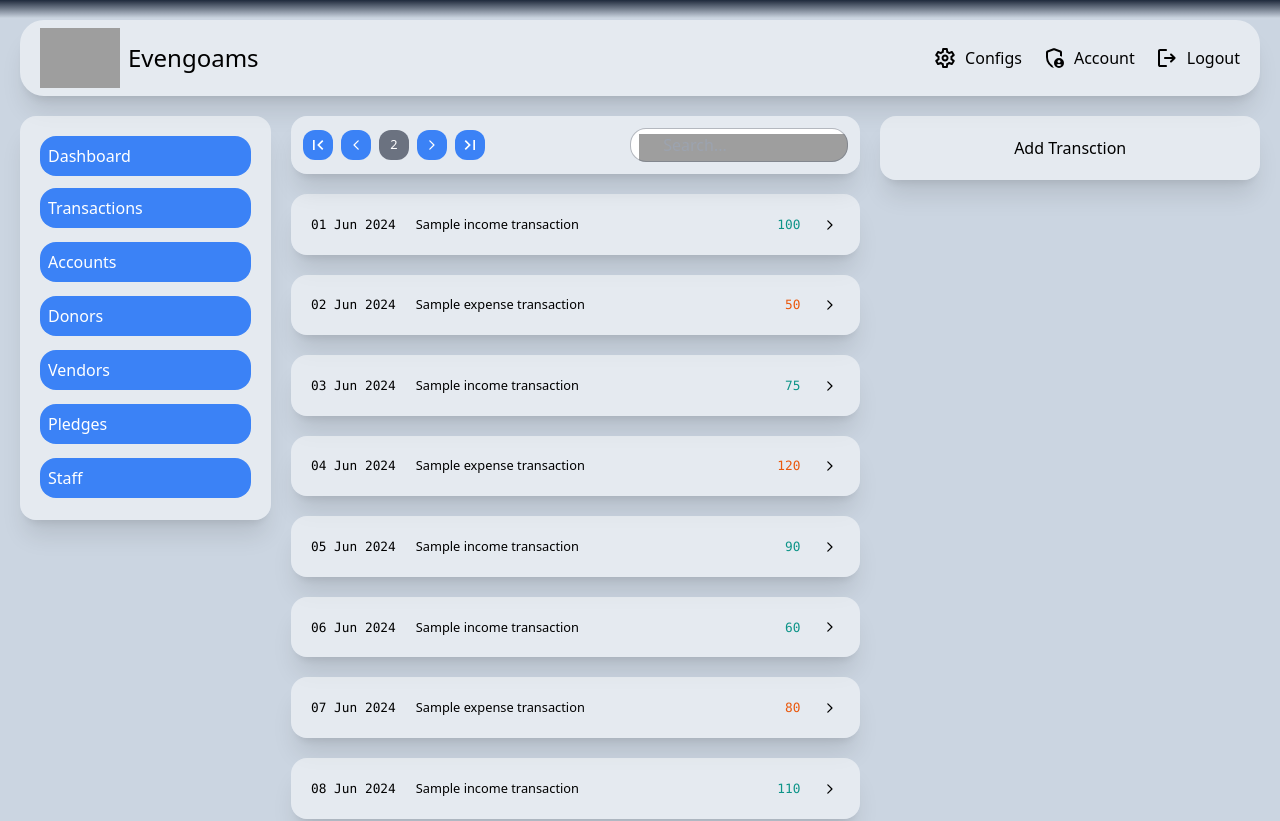
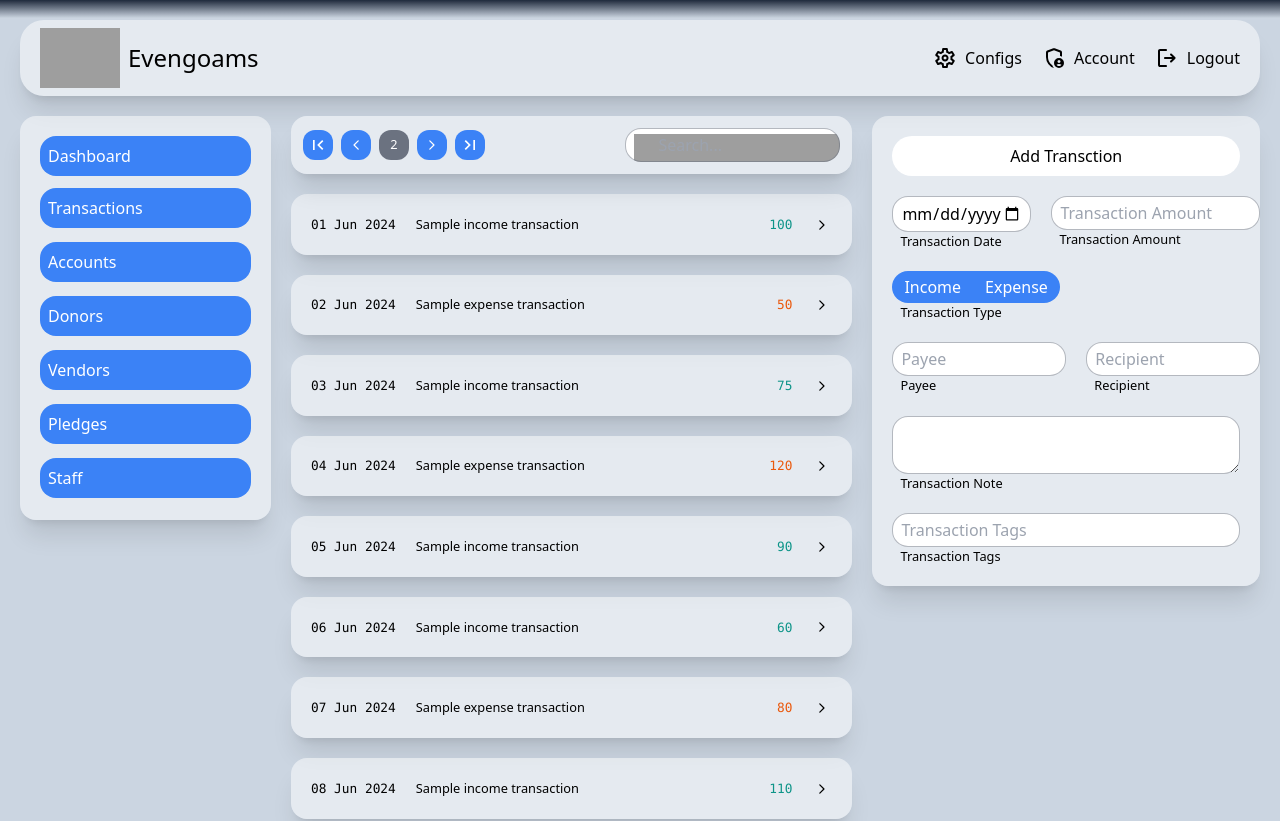
Before and after one commit to Eveneer/evengoams-frontend, a SvelteKit app: page /transactions in a window 1280 px wide. Shown: the top 821 px of the page. Built offline with nearby package versions, Linux system fonts and the light colour scheme; grey boxes are pictures that could not be loaded.

Commit message:
Work on transactions page

```diff
--- /dev/null
+++ b/src/lib/constants/index.ts
@@ -0,0 +1,9 @@
+export const searchResultDisplayKeys = {
+	account: 'name',
+	collection_point: 'name',
+	donor: 'name',
+	employee: 'name',
+	transaction: 'note',
+	user: 'name',
+	vendor: 'name'
+};
--- a/src/routes/transactions/+page.svelte
+++ b/src/routes/transactions/+page.svelte
@@ -1,10 +1,17 @@
 <script lang="ts">
-	import ChevronIcon from '$lib/assets/icons/ChevronIcon.svelte';
 	import Pagination from '$lib/components/Pagination/Pagination.svelte';
 	import Transaction from '$lib/components/Transactions/Transaction.svelte';
-	import transactions from './sample-transactions.json';
+	import t from './sample-transactions.json';
+	import { type TransactionType } from '$lib/types/transactions';
+	import DateInput from '$lib/components/Inputs/DateInput.svelte';
+	import LineInput from '$lib/components/Inputs/LineInput.svelte';
+	import NumberInput from '$lib/components/Inputs/NumberInput.svelte';
+	import RadioInput from '$lib/components/Inputs/RadioInput.svelte';
+	import SearchInput from '$lib/components/Inputs/SearchInput.svelte';
+	import TextInput from '$lib/components/Inputs/TextInput.svelte';
+	import TagsInput from '$lib/components/Inputs/TagsInput.svelte';
 
-	console.log(transactions);
+	const transactions: TransactionType[] = t as TransactionType[];
 
 	const paginationData = {
 		total: 50,
@@ -27,6 +34,8 @@
 			}
 		]
 	};
+
+	let x: string | number = '';
 </script>
 
 <div class="flex flex-row gap-5">
@@ -41,51 +50,73 @@
 		{#each transactions as transaction}
 			<Transaction {transaction} />
 		{/each}
-		<!-- <div class="card flex flex-row justify-between gap-5 text-[0.8rem]">
-			<span class="font-mono my-auto">01 Apr 2024</span>
-			<span class="flex-1 my-auto line-clamp-1">Purpose of the transaction</span>
-			<span class="font-mono my-auto text-orange-600">13,200</span>
-			<span class="my-auto"><ChevronIcon direction="right" size={20} classes="fill-black" /></span>
-		</div>
-
-		<div class="card flex flex-row justify-between gap-5 text-[0.8rem]">
-			<span class="font-mono my-auto">01 Apr 2024</span>
-			<span class="flex-1 my-auto line-clamp-1">Purpose of the transaction</span>
-			<span class="font-mono my-auto text-teal-600">13,200</span>
-			<span class="my-auto"><ChevronIcon direction="right" size={20} classes="fill-black" /></span>
-		</div>
-
-		<div class="card flex flex-row justify-between gap-5 text-[0.8rem]">
-			<span class="font-mono my-auto">01 Apr 2024</span>
-			<span class="flex-1 my-auto line-clamp-1">Purpose of the transaction</span>
-			<span class="font-mono my-auto text-orange-600">13,200</span>
-			<span class="my-auto"><ChevronIcon direction="right" size={20} classes="fill-black" /></span>
-		</div>
-
-		<div class="card flex flex-row justify-between gap-5 text-[0.8rem]">
-			<span class="font-mono my-auto">01 Apr 2024</span>
-			<span class="flex-1 my-auto line-clamp-1">Purpose of the transaction</span>
-			<span class="font-mono my-auto text-teal-600">13,200</span>
-			<span class="my-auto"><ChevronIcon direction="right" size={20} classes="fill-black" /></span>
-		</div>
-
-		<div class="card flex flex-row justify-between gap-5 text-[0.8rem]">
-			<span class="font-mono my-auto">01 Apr 2024</span>
-			<span class="flex-1 my-auto line-clamp-1">Purpose of the transaction</span>
-			<span class="font-mono my-auto text-orange-600">13,200</span>
-			<span class="my-auto"><ChevronIcon direction="right" size={20} classes="fill-black" /></span>
-		</div>
-
-		<div class="card flex flex-row justify-between gap-5 text-[0.8rem]">
-			<span class="font-mono my-auto">01 Apr 2024</span>
-			<span class="flex-1 my-auto line-clamp-1">Purpose of the transaction</span>
-			<span class="font-mono my-auto text-teal-600">13,200</span>
-			<span class="my-auto"><ChevronIcon direction="right" size={20} classes="fill-black" /></span>
-		</div> -->
 	</div>
 	<div class="w-[40%] relative">
 		<div class="card flex flex-col gap-5 sticky top-[20px]">
-			<h3 class="text-center">Add Transction</h3>
+			<h3 class="text-center w-full p-2 bg-white rounded-full">Add Transction</h3>
+			<div class="flex flex-row gap-5">
+				<div class="w-[40%]">
+					<DateInput
+						id="transaction_date"
+						label="Transaction Date"
+						min="2025-05-01"
+						max="2024-06-05"
+						callback={(s) => {}}
+					/>
+				</div>
+				<div class="w-[60%] flex flex-col gap-0">
+					<NumberInput id="transaction_amount" label="Transaction Amount" callback={(s) => {}} />
+				</div>
+			</div>
+
+			<div class="flex flex-row gap-5 w-full">
+				<RadioInput
+					label="Transaction Type"
+					value={x}
+					callback={(s) => {
+						x = s;
+					}}
+					options={['Income', 'Expense']}
+				/>
+			</div>
+
+			<div class="flex flex-row gap-5">
+				<div class="w-[50%] flex flex-col gap-0">
+					<SearchInput
+						id="transaction_from"
+						label="Payee"
+						searchCallback={async () => []}
+						callback={(s) => {}}
+					/>
+				</div>
+				<div class="w-[50%] flex flex-col gap-0">
+					<SearchInput
+						id="transaction_to"
+						label="Recipient"
+						searchCallback={async () => []}
+						callback={(s) => {}}
+					/>
+				</div>
+			</div>
+			<div class="flex flex-row gap-5">
+				<TextInput
+					id="transaction_note"
+					label="Transaction Note"
+					placeholder="Note"
+					callback={(s) => {}}
+				/>
+			</div>
+			<div class="flex flex-row gap-5">
+				<TagsInput id="transaction_tags" label="Transaction Tags" callback={(s) => {}} />
+				<!--
+
+                placeholder="Note"
+                callback={(s) => {}} -->
+			</div>
 		</div>
 	</div>
 </div>
+
+<!--
+$table->json('tag_ids')->nullable();
+-->
```
